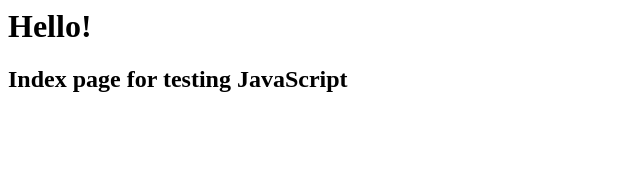
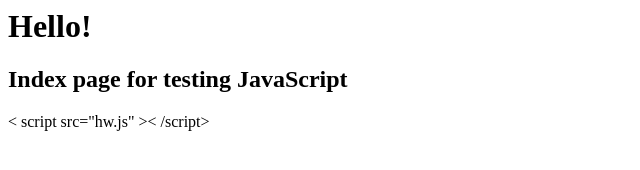
Before and after one commit to SeungHyun70/JavaScript, a plain HTML site: page index.html in a window 1280 px wide. Shown: the whole page, without its empty margins (0-640 px from the left). Drawn offline with Linux system fonts and the light colour scheme.

Commit message:
Update index.html

```diff
--- a/index.html
+++ b/index.html
@@ -1,2 +1,3 @@
 <h1>Hello!</h1>
 <h2>Index page for testing JavaScript</h2>
+< script src="hw.js" >< /script>
```
